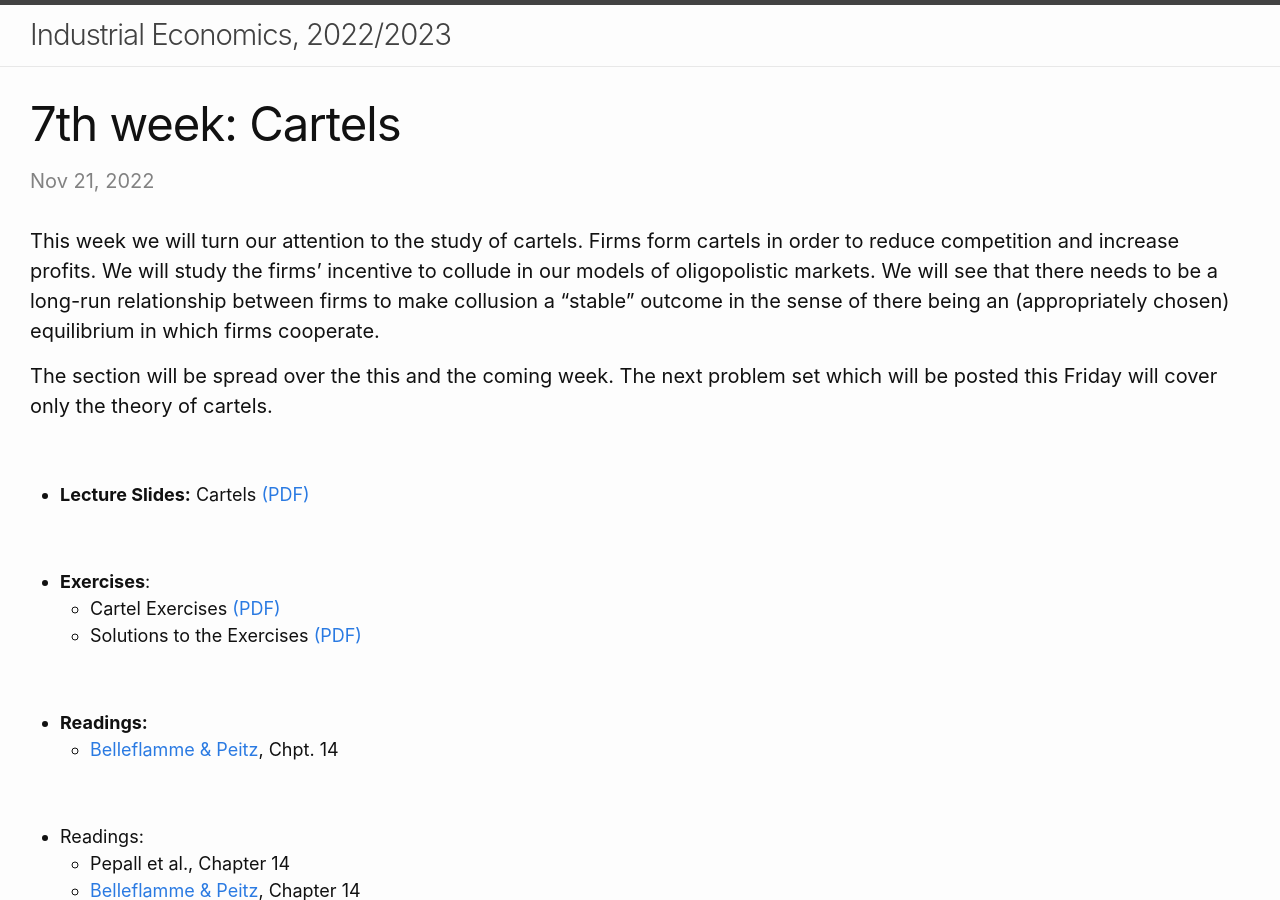
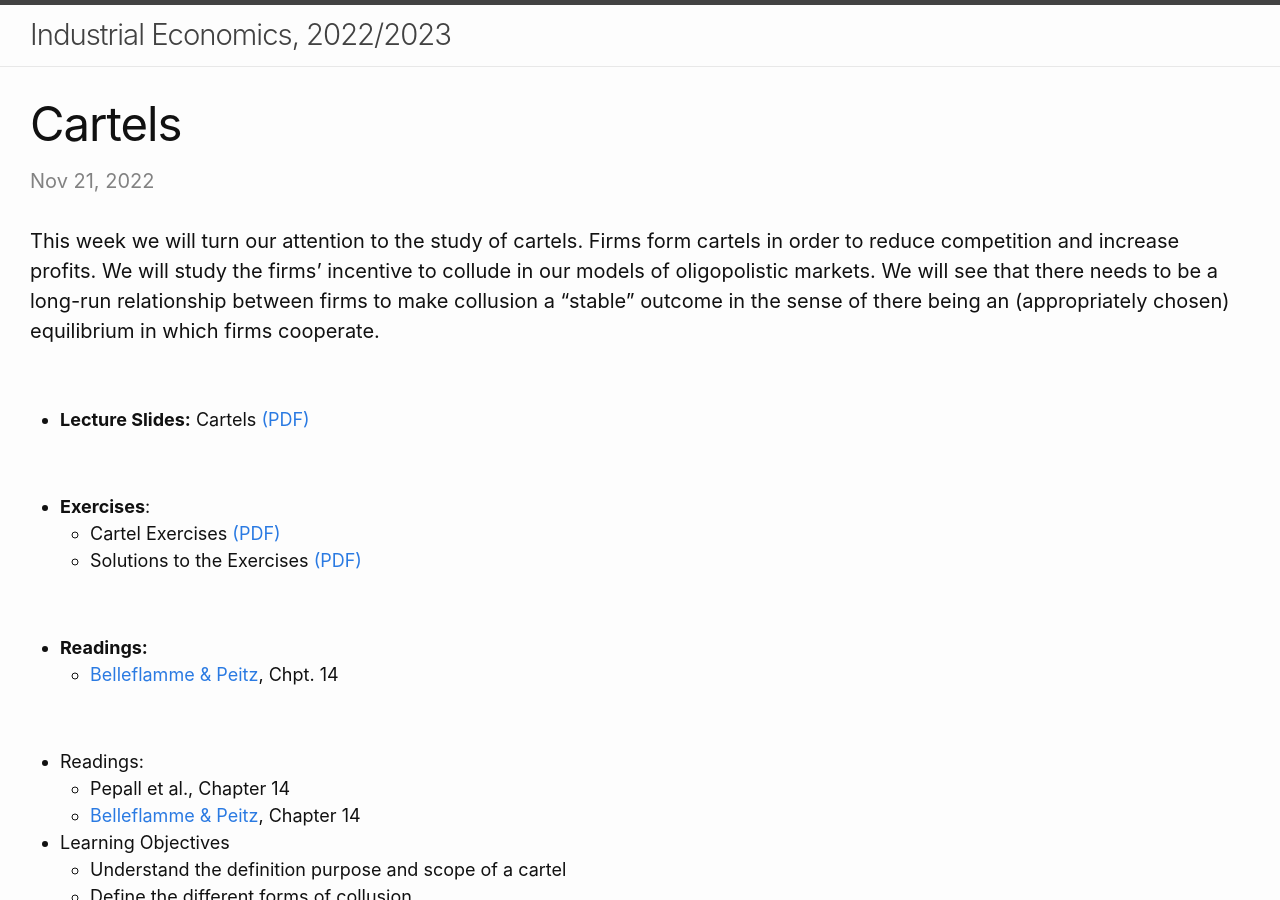
Before and after one commit to DrPeteAWag/Industrial2022, a Jekyll site: the page built from _posts/2022-11-21-6.md, in a window 1280 px wide and 900 px high. Built offline with Jekyll 4.4.1, drawn with Linux system fonts in a browser that asks for light colours.

Commit message:
Update 2022-11-21-6.md

```diff
--- a/_posts/2022-11-21-6.md
+++ b/_posts/2022-11-21-6.md
@@ -1,14 +1,11 @@
 ---
 layout: post
-title: "7th week: Cartels"
+title: "Cartels"
 ---
 
 
 
 This week we will turn our attention to the study of cartels. Firms form cartels in order to reduce competition and increase profits. We will study the firms' incentive to collude in our models of oligopolistic markets. We will see that there needs to be a long-run relationship between firms to make collusion a "stable" outcome in the sense of there being an (appropriately chosen) equilibrium in which firms cooperate.
-
-The section will be spread over the this and the coming week. The next problem set which will be posted this Friday will cover only the theory of cartels.
-
 
 <br>
 
```
